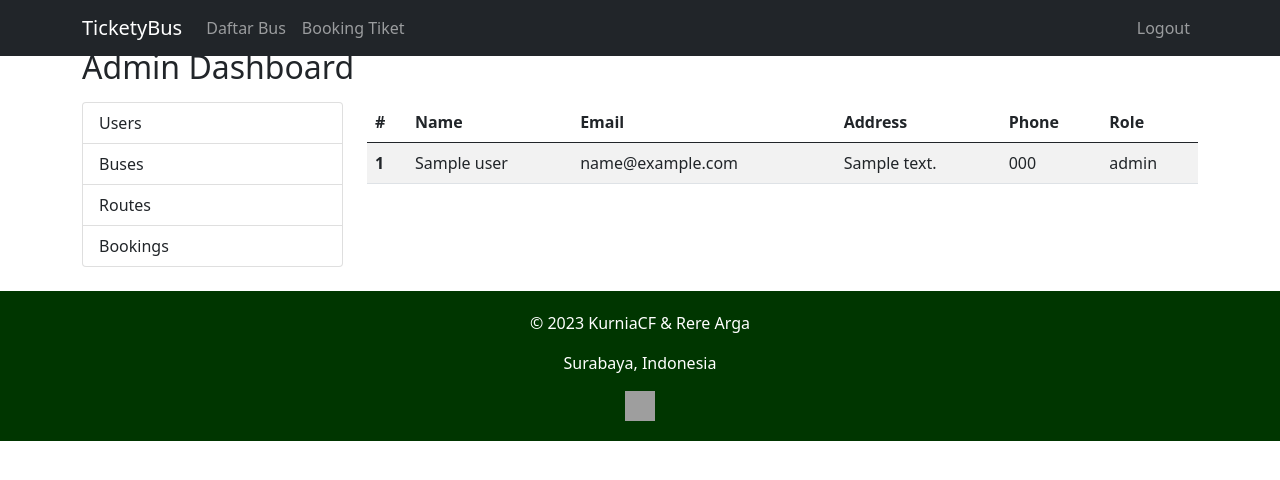
After one commit to kurniacf/PBKK-QuizTicketApp, a CodeIgniter 4 app: template app/Views/user/dashboard.php in a window 1280 px wide. The commit adds this page. Shown: the top 480 px of the page. Run offline with PHP 8.4 and a stand-in for CodeIgniter, Linux system fonts and the light colour scheme; the template is opened without the code that fills it: most values are stand-ins (such as "Sample title", 1, 10 or a date in 2020); data that the repository does not hold is empty; some libraries are stand-ins or nearby versions; grey boxes are pictures that could not be loaded.

Commit message:
feat: added profile, fix user, and view

```diff
--- a/app/Controllers/BusController.php
+++ b/app/Controllers/BusController.php
@@ -18,6 +18,11 @@ class BusController extends Controller
 
     public function create()
     {
+        // Check if user is admin
+        if (session()->get('role') !== 'admin') {
+            return redirect()->route('bus.index');
+        }
+        // Rest of your code
         return view('bus/create');
     }
 
--- a/app/Views/partials/navbar.php
+++ b/app/Views/partials/navbar.php
@@ -34,6 +34,12 @@
                 <li class="nav-item">
                     <a class="nav-link" href="<?= route_to('booking') ?>">Booking Tiket</a>
                 </li>
+                <?php if (session()->get('role') === 'admin'): ?>
+                    <li class="nav-item">
+                        <a class="nav-link" href="<?= route_to('user.dashboard') ?>">Dashboard</a>
+                    </li>
+                    <!-- rest of your code -->
+                <?php endif; ?>
             </ul>
             <ul class="navbar-nav ms-auto">
                 <?php if (session()->get('name')): ?>
--- /dev/null
+++ b/app/Views/user/dashboard.php
@@ -0,0 +1,57 @@
+<!DOCTYPE html>
+<html lang="en">
+<head>
+    <meta charset="UTF-8">
+    <title>Admin Dashboard</title>
+    <link href="https://cdn.jsdelivr.net/npm/bootstrap@5.0.2/dist/css/bootstrap.min.css" rel="stylesheet">
+</head>
+<body>
+
+<?= $this->include('partials/navbar') ?>
+
+<div class="container mt-5">
+    <h2>Admin Dashboard</h2>
+
+    <div class="row mt-3">
+        <div class="col-md-3">
+            <div class="list-group">
+                <a href="<?= route_to('user.index') ?>" class="list-group-item list-group-item-action">Users</a>
+                <a href="<?= route_to('bus.index') ?>" class="list-group-item list-group-item-action">Buses</a>
+                <a href="<?= route_to('route.index') ?>" class="list-group-item list-group-item-action">Routes</a>
+                <a href="<?= route_to('booking.index') ?>" class="list-group-item list-group-item-action">Bookings</a>
+            </div>
+        </div>
+
+        <div class="col-md-9">
+            <table class="table table-striped">
+                <thead>
+                <tr>
+                    <th scope="col">#</th>
+                    <th scope="col">Name</th>
+                    <th scope="col">Email</th>
+                    <th scope="col">Address</th>
+                    <th scope="col">Phone</th>
+                    <th scope="col">Role</th>
+                </tr>
+                </thead>
+                <tbody>
+                <?php foreach ($users as $user): ?>
+                    <tr>
+                        <th scope="row"><?= $user['id'] ?></th>
+                        <td><?= $user['name'] ?></td>
+                        <td><?= $user['email'] ?></td>
+                        <td><?= $user['address'] ?></td>
+                        <td><?= $user['phone'] ?></td>
+                        <td><?= $user['role'] ?></td>
+                    </tr>
+                <?php endforeach; ?>
+                </tbody>
+            </table>
+        </div>
+    </div>
+</div>
+
+<?= $this->include('partials/footer') ?>
+
+</body>
+</html>
```
Also changed, not shown: app/Config/Routes.php (+2 -20 lines), app/Controllers/UserController.php (+26 -7 lines), app/Views/bus/index.php (+8 -3 lines), app/Views/user/create.php (+22 -3 lines), app/Views/user/profile.php (added, +63 -0 lines).
